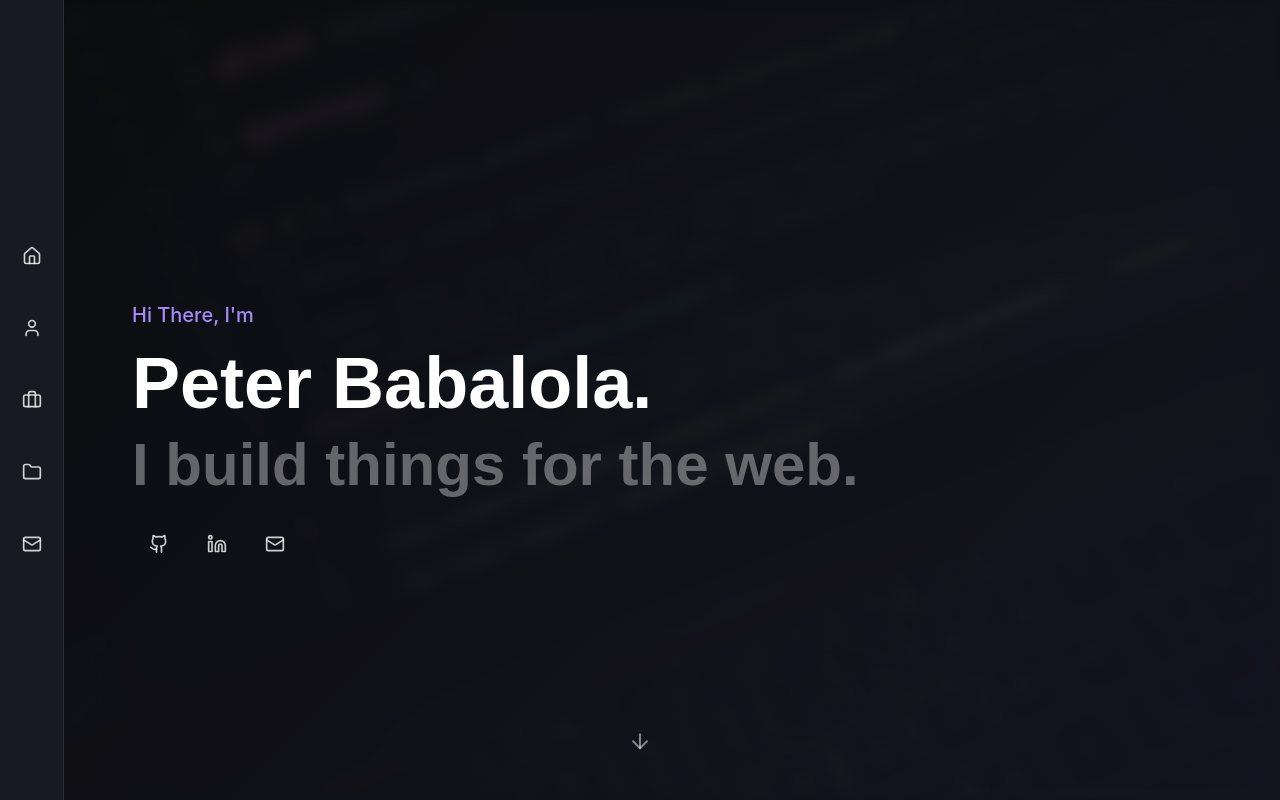
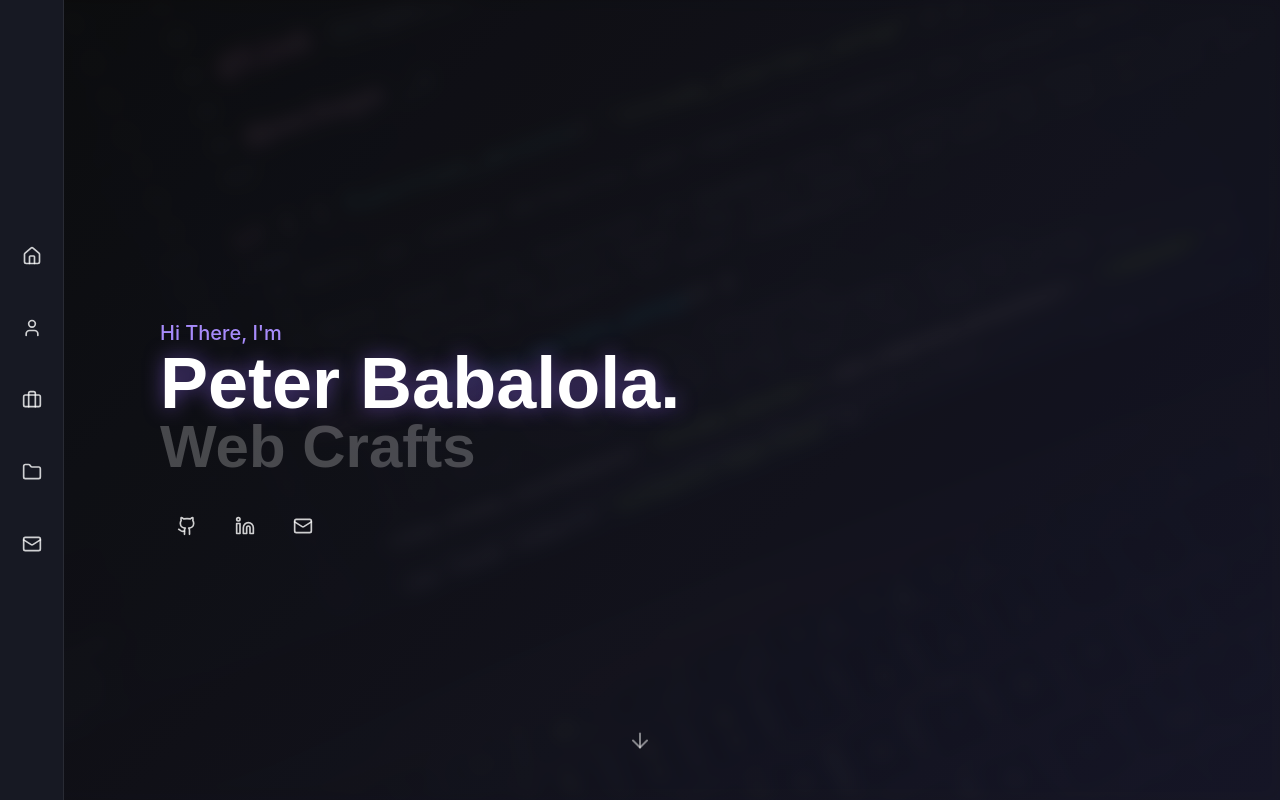
Before and after one commit to KeyTer-01/peter-portfolio, a React (Vite) app: page / in a window 1280 px wide. Shown: the top 800 px of the page. Built offline with nearby package versions, Linux system fonts and the light colour scheme.

Commit message:
modify hero section

```diff
--- a/package.json
+++ b/package.json
@@ -15,11 +15,12 @@
     "@emotion/react": "^11.14.0",
     "@emotion/styled": "^11.14.0",
     "framer-motion": "^12.5.0",
+    "lucide-react": "^0.511.0",
     "react": "^19.1.0",
     "react-dom": "^19.1.0",
     "react-router": "^7.3.0",
     "react-router-dom": "^7.3.0",
-    "lucide-react": "^0.511.0"
+    "react-simple-typewriter": "^5.0.1"
   },
   "devDependencies": {
     "@eslint/js": "^9.25.0",
--- a/src/components/AboutSection.jsx
+++ b/src/components/AboutSection.jsx
@@ -17,15 +17,44 @@ const MotionBox = motion.create(Box);
 
 const AboutSection = () => {
   return (
+    <>
+      <Box
+        position={"relative"}
+        justifyContent={"center"}
+        alignItems={"center"}
+        width={"100%"}
+        p={8}
+        py={12}
+        id="about"
+      >
+        <Box
+          position="absolute"
+          top={0}
+          left={0}
+          w="100%"
+          h={["115vh", "100vh"]}
+          // bgColor="gray.900"
+          bgColor="#15131c"
+          zIndex={0}
+          opacity={0.8}
+        />
+
         <MotionBox
-      id="about"
-      py={20}
           initial={{ opacity: 0 }}
           whileInView={{ opacity: 1 }}
           transition={{ duration: 0.6 }}
           viewport={{ once: true }}
+          zIndex={2}
+          display={"flex"}
+          h="100vh"
+          justifyContent={"center"}
         >
-      <VStack spacing={12} align="center" justify={"center"}>
+          <VStack
+            spacing={12}
+            align="center"
+            justify={"center"}
+            // bgColor={"yellow"}
+          >
             <Flex
               flexDirection={{ base: "column", md: "row" }}
               gap={12}
@@ -37,6 +66,7 @@ const AboutSection = () => {
                   border="1px"
                   borderColor="purple.400"
                   w={"300px"}
+                  _hover={{ boxShadow: "0 0 20px rgba(128, 90, 213, 0.6)" }}
                 >
                   <CardBody p={0}>
                     <Image
@@ -45,8 +75,8 @@ const AboutSection = () => {
                       w="full"
                       h="280px"
                       objectFit="cover"
-                  filter="grayscale(100%)"
-                  _hover={{ filter: "none" }}
+                      // filter="grayscale(100%)"
+                      // _hover={{ filter: "none" }}
                       transition="filter 0.3s ease"
                     />
                   </CardBody>
@@ -57,16 +87,21 @@ const AboutSection = () => {
                 align="flex-start"
                 w={{ base: "full", md: "50%" }}
               >
-            <Heading size="xl" color="white" fontWeight="bold">
+                <Heading size="xl" color="white" fontWeight="bold" zIndex={2}>
                   About Me
                 </Heading>
-            <Text color="whiteAlpha.800" fontSize="lg" lineHeight="1.8">
+                <Text
+                  color="whiteAlpha.800"
+                  fontSize="lg"
+                  lineHeight="1.8"
+                  zIndex={2}
+                >
                   I&apos;m passionate frontend developer with a strong focus on
-              creating userfriendly, efficient, and scalable web applications. A
-              fast learner and problem solver, I thrive in optimizing interfaces
-              for performance and user experience. With excellent teamwork and
-              communication skills, I bring creativity and critical thinking to
-              every project
+                  creating userfriendly, efficient, and scalable web
+                  applications. A fast learner and problem solver, I thrive in
+                  optimizing interfaces for performance and user experience.
+                  With excellent teamwork and communication skills, I bring
+                  creativity and critical thinking to every project
                 </Text>
                 <Button
                   size="md"
@@ -78,6 +113,12 @@ const AboutSection = () => {
                     borderColor: "purple.500",
                     color: "white",
                   }}
+                  onClick={() =>
+                    window.open(
+                      "https://drive.google.com/drive/folders/19WlUWsJJk0lQouUlDT5CPq3Km_mMRWxT?usp=sharing",
+                      "_blank"
+                    )
+                  }
                 >
                   View My CV
                 </Button>
@@ -85,6 +126,8 @@ const AboutSection = () => {
             </Flex>
           </VStack>
         </MotionBox>
+      </Box>
+    </>
   );
 };
 
--- a/src/components/HeroSection.jsx
+++ b/src/components/HeroSection.jsx
@@ -10,6 +10,9 @@ import {
 } from "@chakra-ui/react";
 import { motion } from "framer-motion";
 import { Github, Linkedin, Mail } from "lucide-react";
+import { useEffect, useState } from "react";
+import { Typewriter } from "react-simple-typewriter";
+
 // import bgImage from "../assets/images/tech-bg.jpg";
 
 const MotionBox = motion.create(Box);
@@ -17,30 +20,21 @@ const MotionText = motion.create(Text);
 const MotionHeading = motion.create(Heading);
 
 const HeroSection = () => {
+  const titles = [
+    "Frontend Developer",
+    "Web Craftsman",
+    "Mobile App Developer",
+    "AI Enthusiast",
+  ];
   return (
     <>
-      {/* <Box
-        position="absolute"
-        top={0}
-        left={0}
-        w="100%"
-        h="100vh"
-        bgImage={`url(${bgImage})`}
-        bgSize="cover"
-        bgPosition="center"
-        bgRepeat="no-repeat"
-        bgColor="gray.900"
-        zIndex={1}
-        opacity={0.3}
-        filter={"blur(8px)"}
-      /> */}
       <Box
         id="home"
-        minH="100vh"
+        minH={{ base: "80vh", md: "100vh" }}
         display="flex"
         alignItems="center"
         pt="16"
-        px={[0, "100px"]}
+        px={[8, 40]}
       >
         <VStack spacing={8} align="flex-start" w="full" zIndex={1}>
           <MotionText
@@ -58,7 +52,8 @@ const HeroSection = () => {
             fontSize={{ base: "4xl", md: "6xl", lg: "7xl" }}
             fontWeight="bold"
             color="white"
-            lineHeight="0.6"
+            lineHeight="0.1"
+            textShadow="0 0 20px rgba(128, 90, 213, 0.6)"
             initial={{ opacity: 0, y: 20 }}
             animate={{ opacity: 1, y: 0 }}
             transition={{ duration: 0.6, delay: 0.1 }}
@@ -69,13 +64,22 @@ const HeroSection = () => {
           <MotionHeading
             fontSize={{ base: "3xl", md: "5xl", lg: "6xl" }}
             fontWeight="bold"
-            color="whiteAlpha.500"
+            color="whiteAlpha.400"
             lineHeight="0.9"
             initial={{ opacity: 0, y: 20 }}
             animate={{ opacity: 1, y: 0 }}
             transition={{ duration: 0.6, delay: 0.2 }}
           >
-            I build things for the web.
+            <Typewriter
+              words={titles}
+              loop={0}
+              cursor
+              cursorStyle="_"
+              typeSpeed={70}
+              deleteSpeed={50}
+              delaySpeed={1500}
+            />
+            {/* {currentTitle} */}
           </MotionHeading>
 
           {/* <MotionText
@@ -98,26 +102,11 @@ const HeroSection = () => {
             transition={{ duration: 0.6, delay: 0.4 }}
           >
             <HStack spacing={1} flexWrap="wrap">
-              {/* <Button
-              size="md"
-              colorScheme="purple"
-              variant="outline"
-              leftIcon={<Download size={20} />}
-              _hover={{
-                bg: "purple.500",
-                borderColor: "purple.500",
-                color: "white",
-              }}
-            >
-              My CV
-            </Button> */}
-
               <Link href="https://github.com/KeyTer-01" isExternal>
                 <Button
                   size="md"
                   variant="ghost"
                   color="whiteAlpha.800"
-                  // borderRadius={"full"}
                   _hover={{ color: "purple.400", bg: "whiteAlpha.100" }}
                 >
                   <Icon as={Github} boxSize={5} />
@@ -147,23 +136,6 @@ const HeroSection = () => {
               </Link>
             </HStack>
           </MotionBox>
-
-          {/* <MotionBox
-          position="fixed"
-          bottom="8"
-          left="50%"
-          transform="translateX(-50%)"
-          initial={{ opacity: 0 }}
-          animate={{ opacity: 1 }}
-          transition={{ duration: 0.6, delay: 1 }}
-        >
-          <Icon
-            as={ArrowDown}
-            boxSize={6}
-            color="whiteAlpha.600"
-            animation="bounce 2s infinite"
-          />
-        </MotionBox> */}
         </VStack>
       </Box>
     </>
--- a/src/pages/Index.jsx
+++ b/src/pages/Index.jsx
@@ -44,7 +44,7 @@ const Index = () => {
 
         <Navigation />
 
-        <Box px={8} display={"flex"} justifyContent={"center"} width={"100%"}>
+        <Box display={"flex"} justifyContent={"center"} width={"100%"}>
           <VStack spacing={20} align="stretch">
             <Box
               position="fixed"
@@ -62,10 +62,10 @@ const Index = () => {
               filter={"blur(8px)"}
             />
             <HeroSection />
-            <Flex flexDirection={"column"} px={[0, "100px"]}>
-              <AboutSection />
+            <AboutSection />
+            <Flex flexDirection={"column"} px={[8, "100px"]}>
               <ExperienceSection />
-              <ProjectsSection />
+              {/* <ProjectsSection /> */}
               <ContactSection />
             </Flex>
           </VStack>
```
Also changed, not shown: src/assets/images/rImage.jpg, 1 other file (tests, documents, lock files or other folders). Lines whose indentation alone changed are shown as unchanged.
